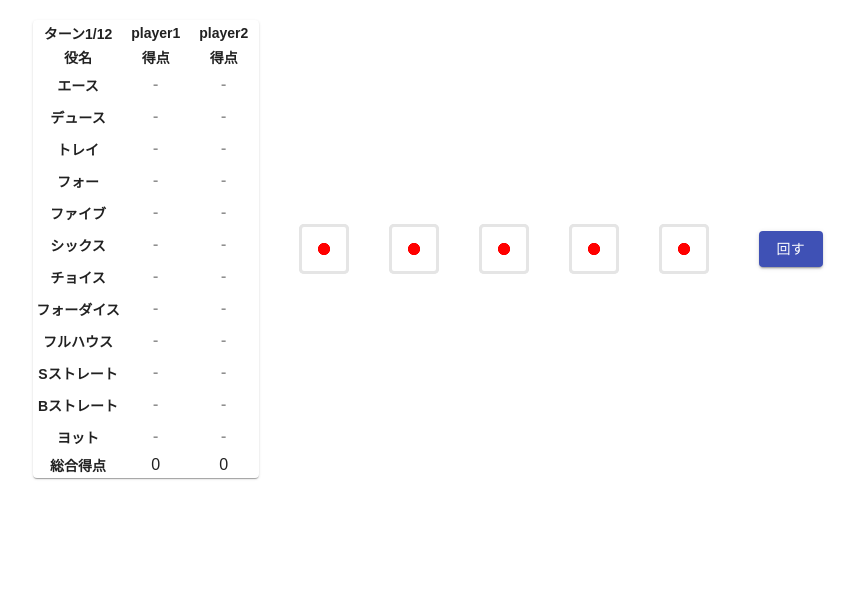
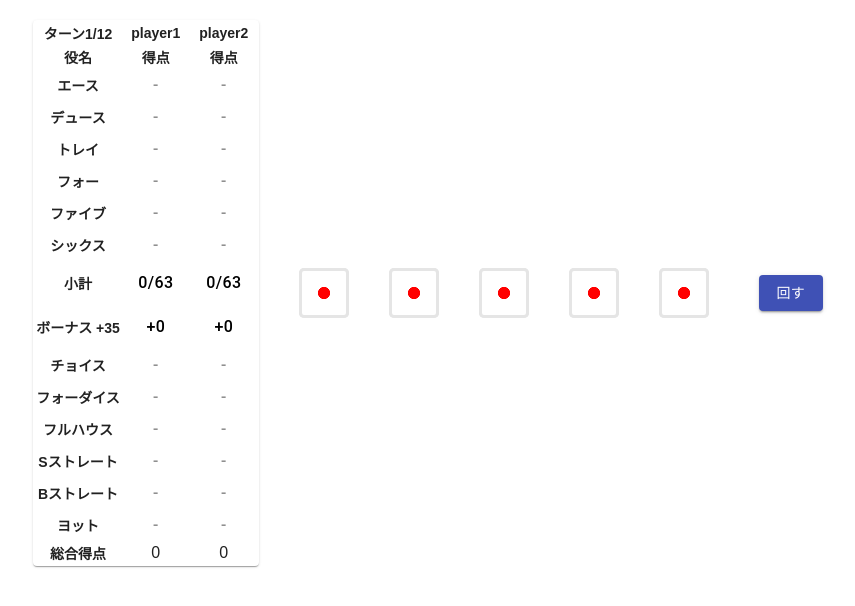
Before and after one commit to hirakuuuu/tsc_tutorial, a React (Create React App) app: page /yahtzee in a window 1280 px wide. Shown: the top 606 px of the page, without its empty margins (207-1062 px from the left). Built offline with nearby package versions, Linux system fonts and the light colour scheme.

Commit message:
[add] ボーナスと勝敗判定を追加

```diff
--- a/src/Yahtzee.tsx
+++ b/src/Yahtzee.tsx
@@ -137,15 +137,19 @@ const Game = () => {
     "5個同じ目が出たら成立\n出目を問わず50点",
   ];
 
-  const renderHandName = (i: number) => {
+  const renderTooltip = (text: string, detail: string) => {
     return (
       <Tooltip
-        title={<span style={{ fontSize: "0.8rem" }}>{handDetail[i]}</span>}
+        title={<span style={{ fontSize: "0.8rem" }}>{detail}</span>}
         placement="right-end"
       >
-        <th>{handName[i]}</th>
+        <th>{text}</th>
       </Tooltip>
     );
+  };
+
+  const renderHandName = (i: number) => {
+    return renderTooltip(handName[i], handDetail[i]);
   };
 
   const renderHandScore = (player_num: number, i: number) => {
@@ -174,10 +178,21 @@ const Game = () => {
           newDices[i].keeped = false;
         }
 
+        if (stepNumber === 23) {
+          let text: string = "";
+          if (calcTotalScore(0) > calcTotalScore(1)) {
+            window.alert("player1の勝利!!!");
+          } else if (calcTotalScore(0) < calcTotalScore(1)) {
+            window.alert("player2の勝利!!!");
+          } else {
+            window.alert("引き分け!!!");
+          }
+        }
+
         return {
           scores: newScores,
           dices: newDices,
-          stepNumber: stepNumber + 1,
+          stepNumber: Math.min(23, stepNumber + 1),
           rotateNumber: 0,
         };
       });
@@ -211,12 +226,85 @@ const Game = () => {
     );
   };
 
+  const renderSubtotalScore = (player_num: number) => {
+    return (
+      <td>
+        <Button disabled>
+          <span
+            style={{
+              color: "rgba(0, 0, 0, 1)",
+              fontSize: "1rem",
+            }}
+          >
+            {bonus(player_num)}/63
+          </span>
+        </Button>
+      </td>
+    );
+  };
+
+  const renderSubtotal = () => {
+    const text: string = "小計";
+    const detail: string = "上記6つの役の合計";
+    return (
+      <tr>
+        {renderTooltip(text, detail)}
+        {renderSubtotalScore(0)}
+        {renderSubtotalScore(1)}
+      </tr>
+    );
+  };
+
+  const renderBonusScore = (player_num: number) => {
+    return (
+      <td>
+        <Button disabled>
+          <span
+            style={{
+              color: "rgba(0, 0, 0, 1)",
+              fontSize: "1rem",
+            }}
+          >
+            {bonus(player_num) >= 63 ? "+35" : "+0"}
+          </span>
+        </Button>
+      </td>
+    );
+  };
+
+  const renderBonus = () => {
+    const text: string = "ボーナス +35";
+    const detail: string = "上記6つの役の合計が63点以上で35点ボーナス";
+    return (
+      <tr>
+        {renderTooltip(text, detail)}
+        {renderBonusScore(0)}
+        {renderBonusScore(1)}
+      </tr>
+    );
+  };
+
+  const bonus = (player_num: number): number => {
+    let bonusScoreSum: number = 0;
+    for (let i = 0; i < 6; i++) {
+      if (state.scores[player_num][i].used) {
+        bonusScoreSum += state.scores[player_num][i].value as number;
+      }
+    }
+    return bonusScoreSum;
+  };
+
   const calcTotalScore = (player_num: number) => {
     let total_score: number = 0;
+    // スコアの合計を求める
     for (let i = 0; i < 12; i++) {
       total_score += state.scores[player_num][i].used
         ? (state.scores[player_num][i].value as number)
         : 0;
+    }
+    // ボーナスを達成しているなら35点足す
+    if (bonus(player_num) >= 63) {
+      total_score += 35;
     }
     return total_score;
   };
@@ -330,6 +418,8 @@ const Game = () => {
               {renderHand(3)}
               {renderHand(4)}
               {renderHand(5)}
+              {renderSubtotal()}
+              {renderBonus()}
               {renderHand(6)}
               {renderHand(7)}
               {renderHand(8)}
```
